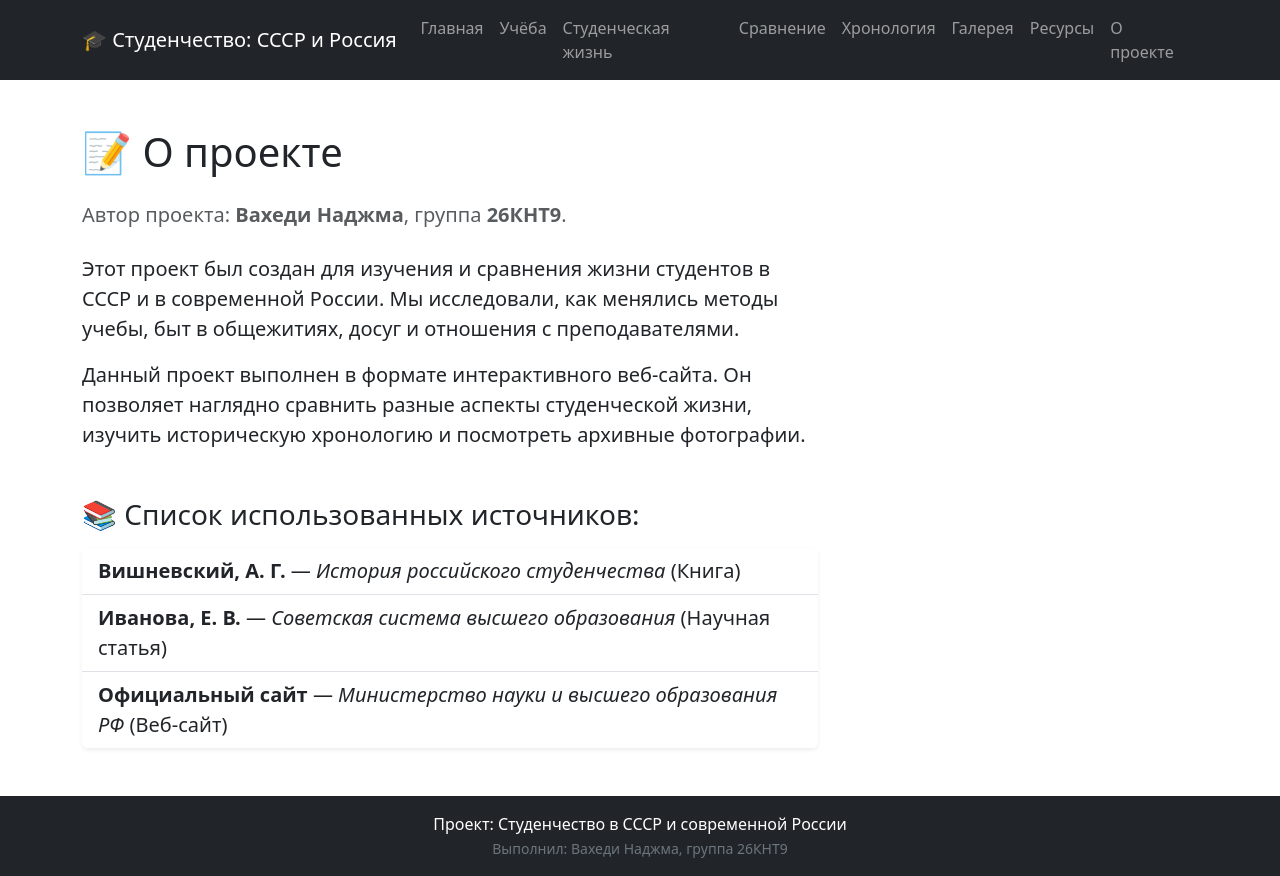
After one commit to najmawahedi/R-assignment, a Flask app: page /about in a window 1280 px wide. The commit adds this page. Run offline with Flask 3, Linux system fonts and the light colour scheme.

Commit message:
Added missing about.html with name and group

```diff
--- /dev/null
+++ b/student-guide-project/templates/about.html
@@ -0,0 +1,25 @@
+{% extends "base.html" %}
+{% block title %}О проекте{% endblock %}
+
+{% block content %}
+<h1 class="mb-4">📝 О проекте</h1>
+
+<!-- Your Name and Group -->
+<p class="fs-5 text-muted mb-4">Автор проекта: <strong>Вахеди Наджма</strong>, группа <strong>26КНТ9</strong>.</p>
+
+<div class="row">
+    <div class="col-md-8">
+        <p class="fs-5">Этот проект был создан для изучения и сравнения жизни студентов в СССР и в современной России. Мы исследовали, как менялись методы учебы, быт в общежитиях, досуг и отношения с преподавателями.</p>
+        <p class="fs-5">Данный проект выполнен в формате интерактивного веб-сайта. Он позволяет наглядно сравнить разные аспекты студенческой жизни, изучить историческую хронологию и посмотреть архивные фотографии.</p>
+
+        <h3 class="mt-5 mb-3">📚 Список использованных источников:</h3>
+        <ul class="list-group list-group-flush fs-5 shadow-sm rounded">
+            {% for source in sources %}
+            <li class="list-group-item bg-white">
+                <strong>{{ source.author }}</strong> — <em>{{ source.title }}</em> ({{ source.type }})
+            </li>
+            {% endfor %}
+        </ul>
+    </div>
+</div>
+{% endblock %}
--- a/student-guide-project/templates/base.html
+++ b/student-guide-project/templates/base.html
@@ -35,7 +35,8 @@
 </main>
 
 <footer class="bg-dark text-white text-center py-3 mt-5">
-    <p class="mb-0">Проект: Студенчество в СССР и современной России — Flask &amp; Bootstrap</p>
+    <p class="mb-0">Проект: Студенчество в СССР и современной России</p>
+    <p class="mb-0 text-secondary"><small>Выполнил: Вахеди Наджма, группа 26КНТ9</small></p>
 </footer>
 
 <script src="https://cdn.jsdelivr.net/npm/bootstrap@5.3.2/dist/js/bootstrap.bundle.min.js"></script>
```
